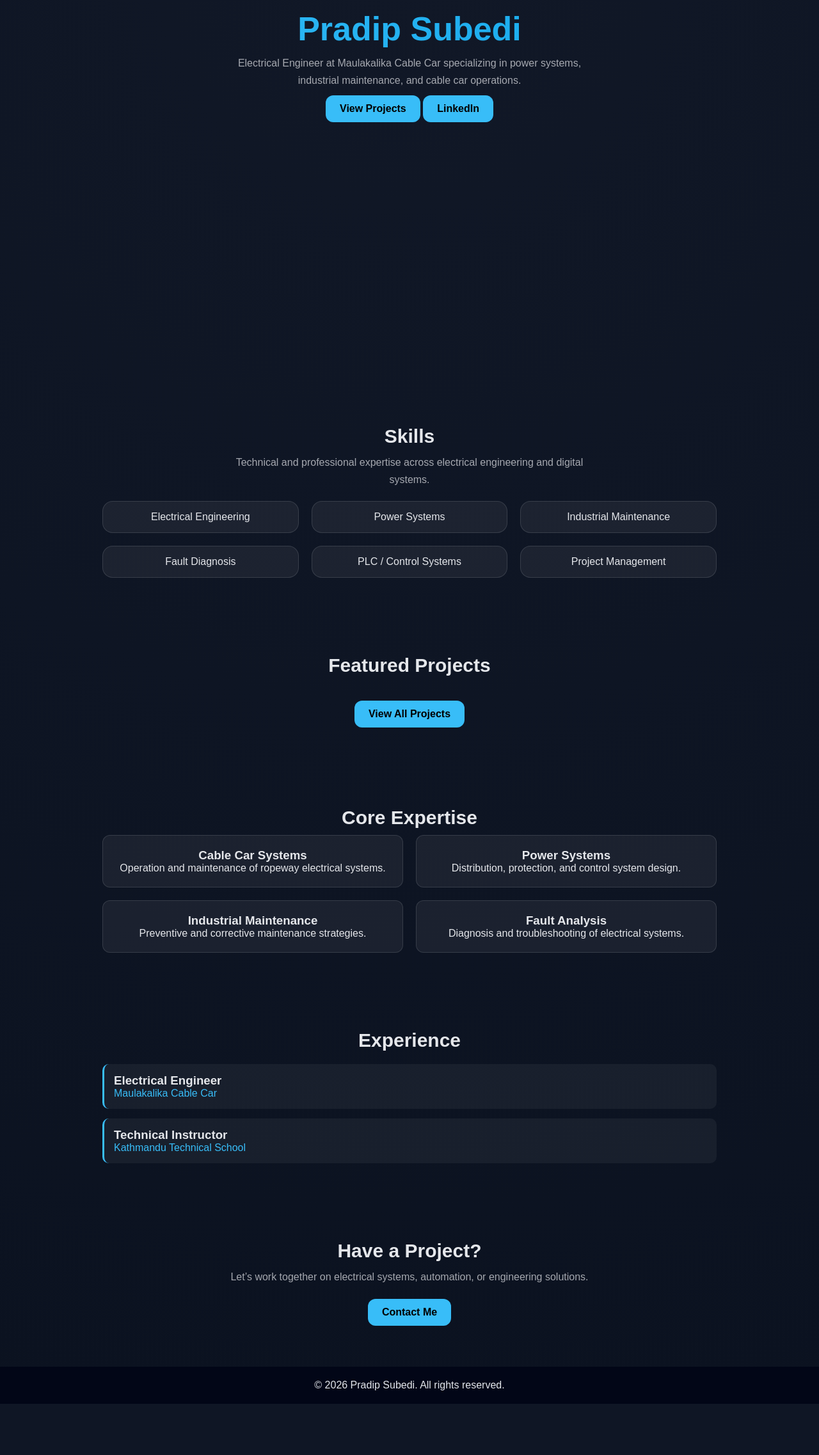
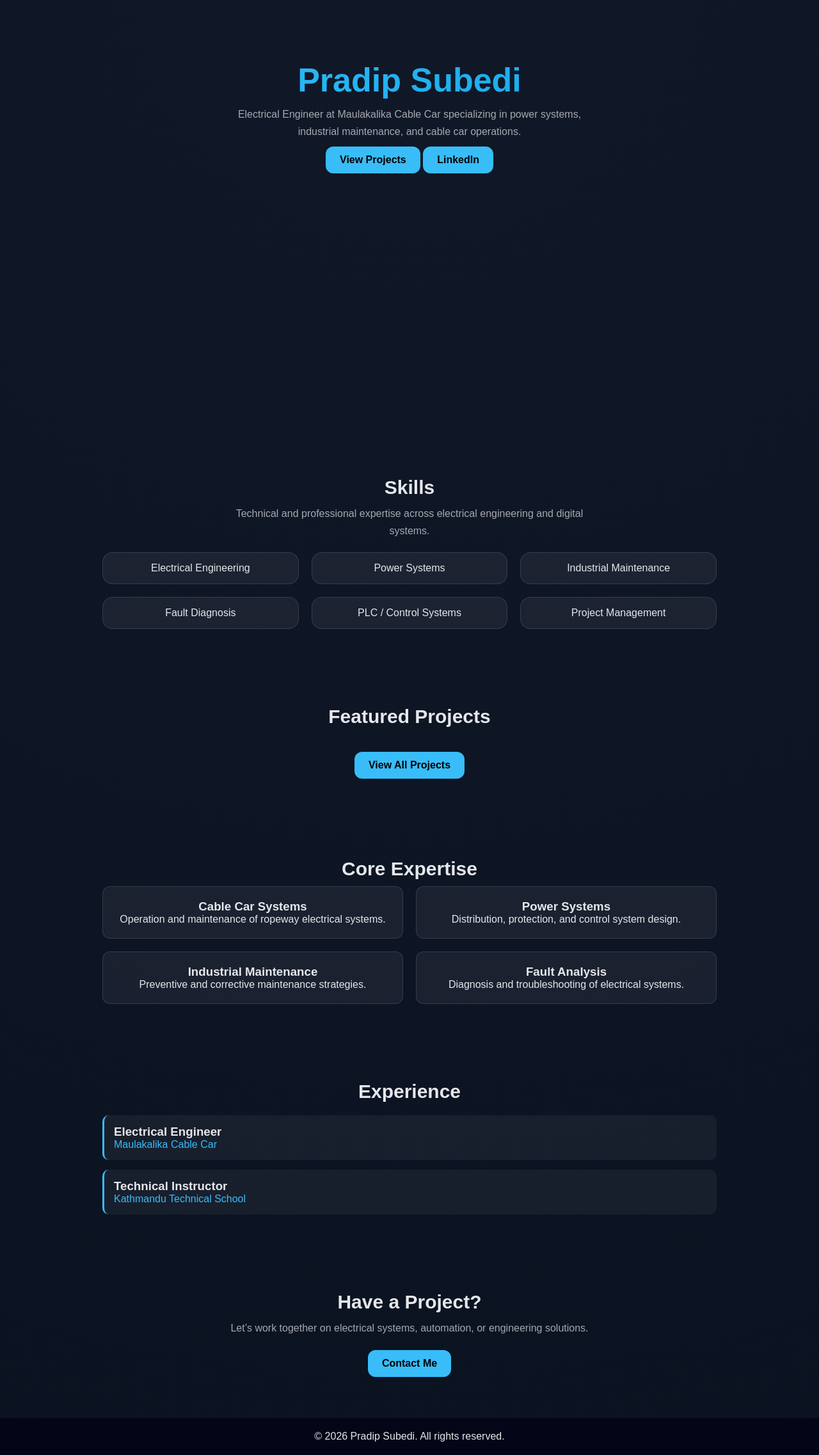
Before and after one commit to sprasapradip/pradip, a PHP site: page / in a window 1280 px wide. Shown: the part 75-2349 px from the top of the page at 64% size. Before the commit the page ends 2269 px from the top, so only its background shows below. Run offline with PHP 8.4, Linux system fonts and the light colour scheme; data that the repository does not hold is empty.

Commit message:
css updated

```diff
--- a/contact.php
+++ b/contact.php
@@ -70,6 +70,7 @@ if(isset($_POST['send'])){
     }
 }
 ?>
+
 <body>
 
 
--- a/header.php
+++ b/header.php
@@ -97,7 +97,7 @@ $current = basename($_SERVER['PHP_SELF']);
 </style>
 
 </head>
-<body>
+
 
 <nav class="navbar">
 
--- a/style.css
+++ b/style.css
@@ -25,6 +25,7 @@
 body{
     background: radial-gradient(circle at top, #111827, var(--bg));
     color: var(--text);
+    padding-top: 80px; }
 }
 
 /* =========================
```
